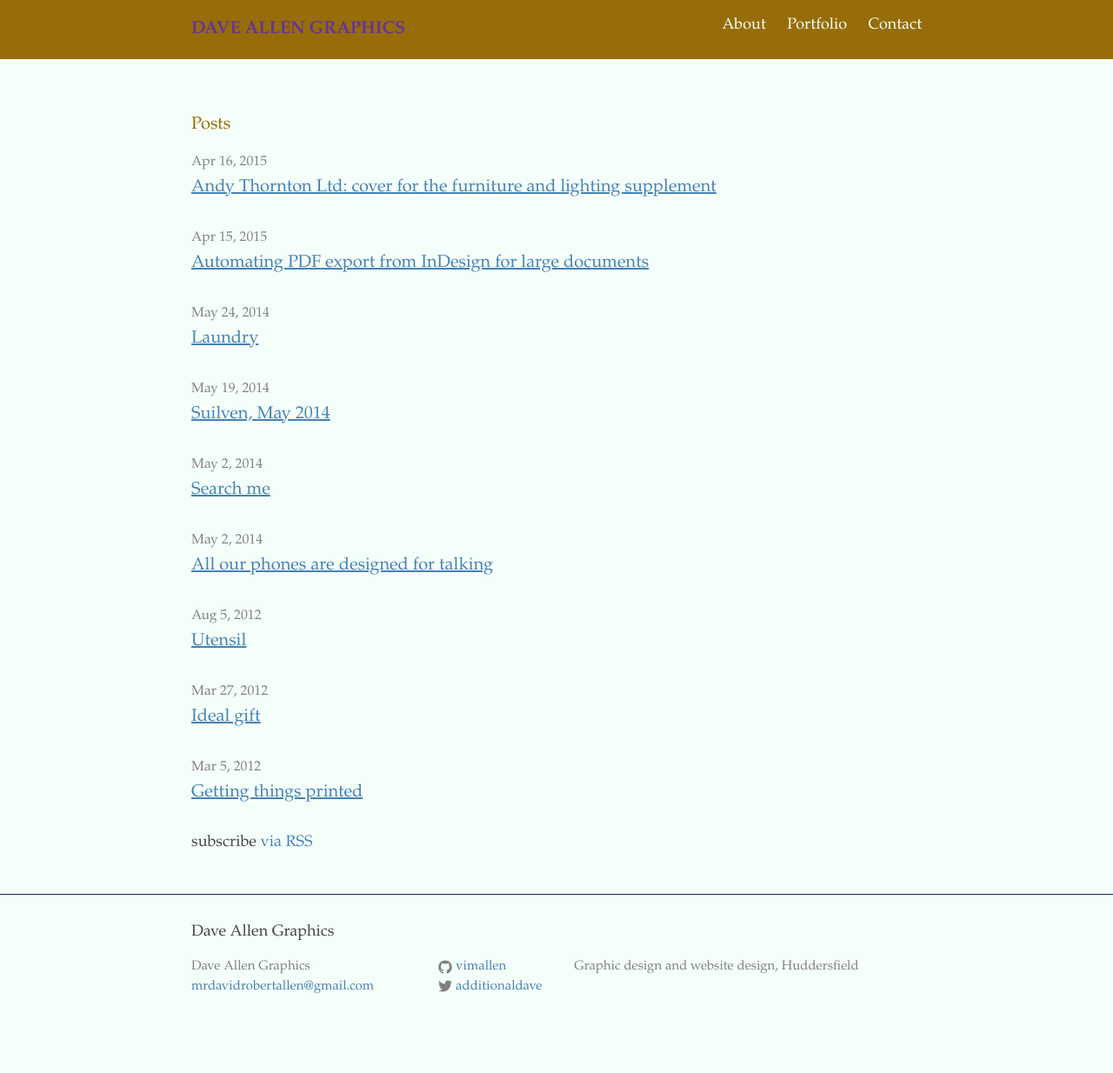
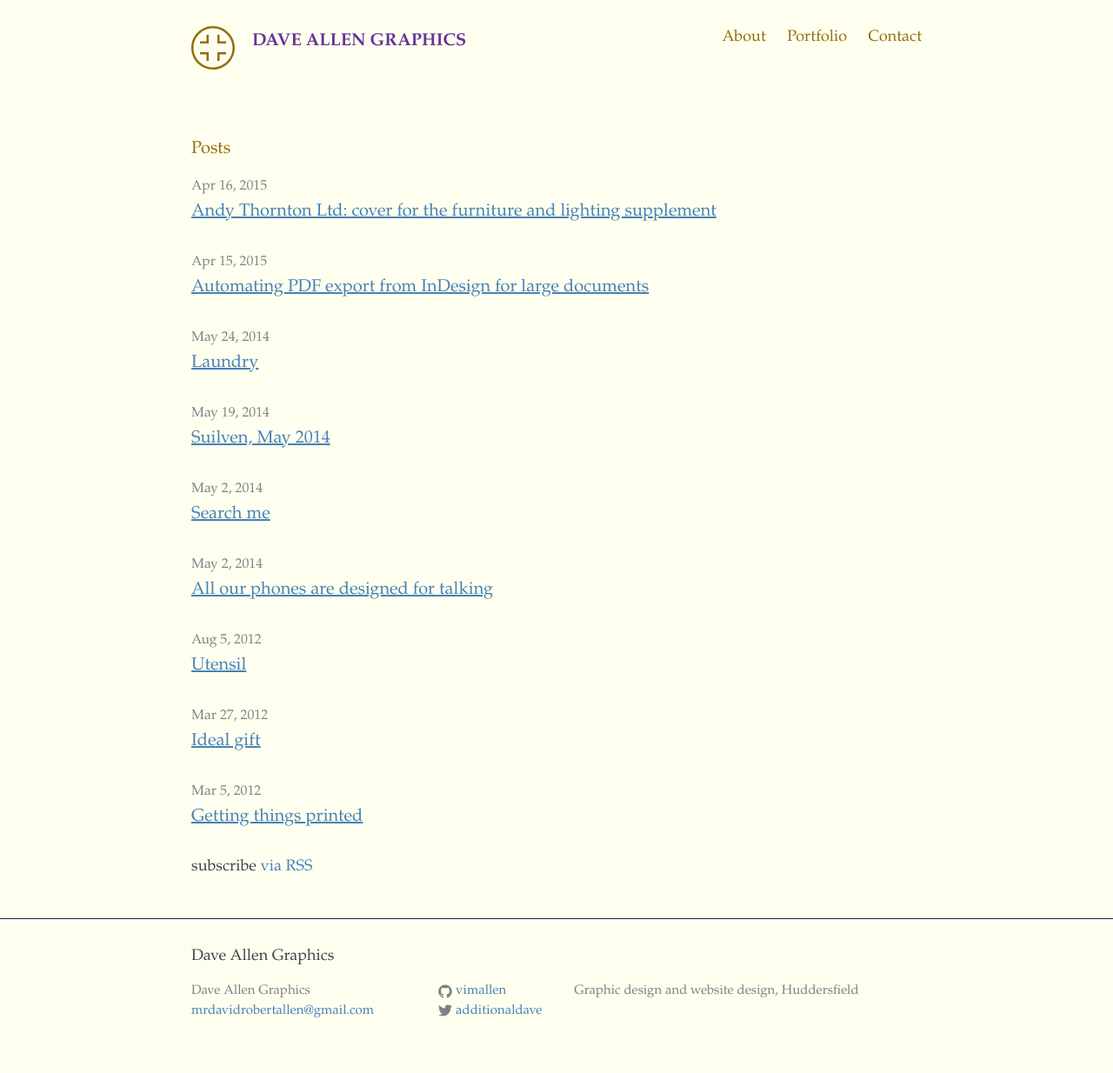
Before and after one commit to vimallen/allend, a Jekyll site: the page built from index.html, in a window 1280 px wide. Shown: the whole page at 87% size. Built offline with Jekyll 4.4.1, drawn with Linux system fonts in a browser that asks for light colours; before the commit the page ends 1206 px from its top, so only the background shows below that.

Commit message:
svg working

```diff
--- a/_includes/header.html
+++ b/_includes/header.html
@@ -1,7 +1,16 @@
 <header class="site-header">
 
   <div class="wrapper">
-
+<a href="/">
+<div class="icon-logo">
+<svg version="1.1" id="Layer_1" xmlns="http://www.w3.org/2000/svg" xmlns:xlink="http://www.w3.org/1999/xlink" x="0px" y="0px"
+	 viewBox="0 0 200 200" enable-background="new 0 0 200 200" xml:space="preserve">
+<path fill="#966D09" d="M80,40v30v10H70H40V70h30V40H80z M70,120H40v10h30v30h10v-30v-10H70z M160,120h-30h-10v10v30h10v-30h30V120z
+	 M130,70V40h-10v30v10h10h30V70H130z M100,10c-49.6,0-90,40.4-90,90s40.4,90,90,90s90-40.4,90-90S149.6,10,100,10 M100,0
+	c55.2,0,100,44.8,100,100s-44.8,100-100,100S0,155.2,0,100S44.8,0,100,0L100,0z"/>
+</svg>
+</div>
+</a>
     <a class="site-title" href="{{ site.baseurl }}/">{{ site.title }}</a>
 
     <nav class="site-nav">
--- a/_sass/_base.scss
+++ b/_sass/_base.scss
@@ -201,3 +201,15 @@ pre {
         }
     }
 }
+
+.icon-logo {
+	float: left;
+	padding-right: 20px;
+
+    > svg {
+        display: inline;
+        width: 50px;
+        height: 50px;
+        vertical-align: middle;
+    }
+}
--- a/_sass/_layout.scss
+++ b/_sass/_layout.scss
@@ -6,8 +6,8 @@
 	margin-bottom: 1px;
 	margin-bottom: 1px;
     min-height: 56px;
-	padding: 16px 0 16px 0;
-	background-color: darken($brand-color, 7%);
+	padding: 30px 0 16px 0;
+	/* background-color: darken($brand-color, 7%); */
 
     // Positioning context for the mobile navigation icon
     position: relative;
@@ -20,11 +20,11 @@
     line-height: 36px;
     margin-bottom: 0;
     float: left;
-	color: $background-color;
+	color: darken($brand-color, 7%);
 
     &,
     &:visited {
-		color: $background-color;
+		color: darken($brand-color, 7%);
     }
 
 	&,
@@ -51,7 +51,7 @@
     }
 
     .page-link {
-        color: $background-color;
+        color: darken($brand-color, 7%);
         line-height: $base-line-height;
 
         // Gaps between nav items, but not on the first one
--- a/css/main.scss
+++ b/css/main.scss
@@ -19,7 +19,7 @@ $base-line-height: 1.5;
 $spacing-unit: 30px;
 
 $text-color: #444444;
-$background-color: mintcream;
+$background-color: ivory;
 $brand-color: darkgoldenrod;
 $brand-color-light: slategray;
 $link-color: steelblue;
@@ -110,6 +110,11 @@ $pad: 30px;
   }
 }
 }
+
+
+
+
+
 // Import partials from `sass_dir` (defaults to `_sass`)
 @import
         "base",
```
